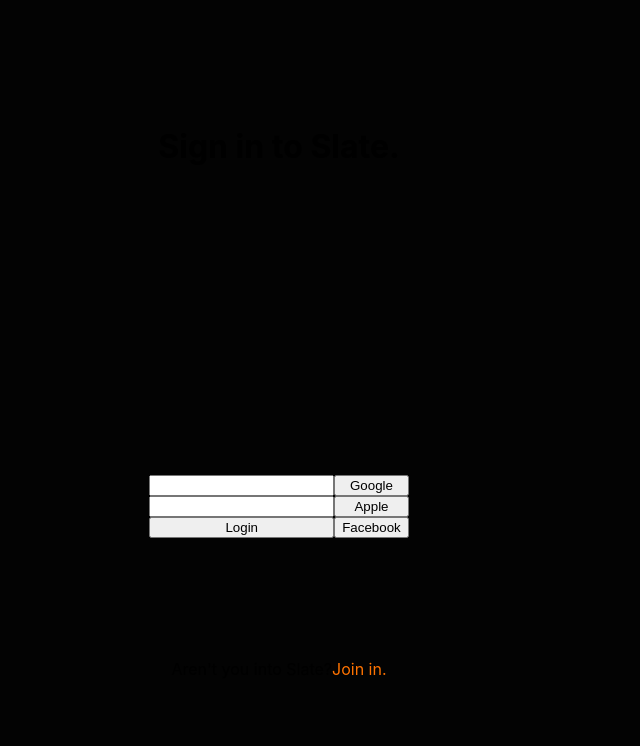
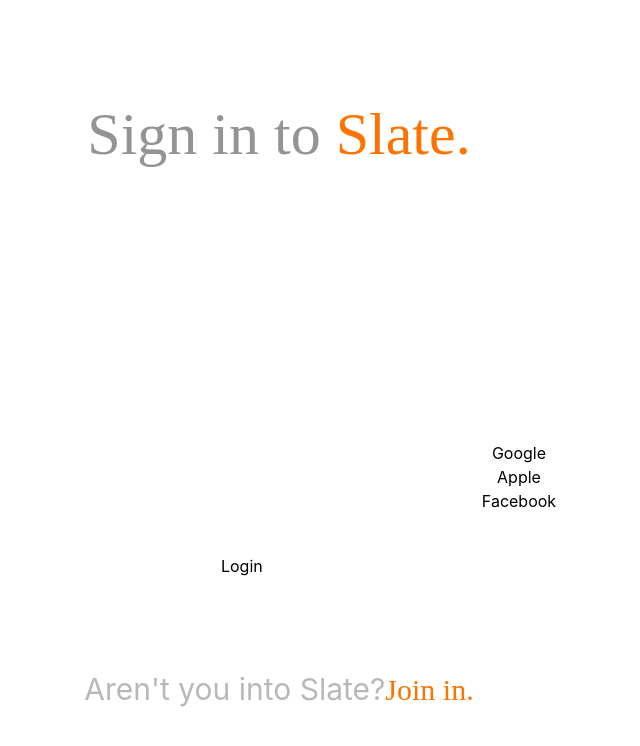
Before and after one commit to Revanthk08/Slate, a React (Create React App) app in the folder frontend/: page /login in a window 1280 px wide. Shown: the top 746 px of the page, without its empty margins (361-1001 px from the left). Built offline with nearby package versions, Linux system fonts and the light colour scheme.

Commit message:
font sized changed and tailwind config

```diff
--- a/frontend/src/App.css
+++ b/frontend/src/App.css
@@ -1,3 +1,5 @@
+
+
 .App {
   text-align: center;
 }
--- a/frontend/src/components/login.js
+++ b/frontend/src/components/login.js
@@ -5,11 +5,11 @@
     <div className='container'>
         <div className="heading">
             <img src="" alt="" />
-            <h1>Sign in to <span>Slate.</span></h1>
+            <h1 className='font-display text-xl text-heading1'>Sign in to <span className='text-orange'>Slate.</span></h1>
         </div>
         <div className="rect">
-            <div className="manual">
-                <input type="text" name="username" />
+            <div className="manual  border-black ">
+                <input className='w-[30em] h-[89px] flex-shrink-0 rounded-3xl ' type="text" name="username" />
                 <input type="password" name="password" />
                 <button>Login</button>
             </div>
@@ -22,7 +22,7 @@
             </div>
         </div>
         <div className="bottom">
-            <p>Aren't you into Slate?<span className='join'>Join in.</span></p>
+            <p className='text-common text-nm+'>Aren't you into Slate?<span className='text-orange text-nm+ cursor-pointer font-display'>Join in.</span></p>
         </div>
     </div>
   )
--- a/frontend/src/index.css
+++ b/frontend/src/index.css
@@ -1,3 +1,8 @@
+@tailwind base;
+@tailwind components;
+@tailwind utilities;
+
+
 body {
   margin: 0;
   font-family: -apple-system, BlinkMacSystemFont, 'Segoe UI', 'Roboto', 'Oxygen',
@@ -12,7 +17,7 @@
     monospace;
 }
 .container{
-  background-color: #030303;
+  /* background-color: #030303; */
   height: 100vh;
   display: flex;
   align-items: center;
@@ -26,9 +31,9 @@
 .manual,.authservices{
   flex-direction: column;
 }
-.join{
+/* .join{
   color: #FF7300;
-}
+} */
 .heading{
   height: 33%;
   width: 100%;
--- a/frontend/tailwind.config.js
+++ b/frontend/tailwind.config.js
@@ -1,8 +1,30 @@
 /** @type {import('tailwindcss').Config} */
 module.exports = {
-  content: [],
+  content: [
+     './src/**/*.{html,js}'
+  ],
   theme: {
-    extend: {},
+    extend: {
+      colors: {
+        'heading1' : '#959495',
+        'orange' : '#FF7300',
+        'placeholder' : '#4C4C4C',
+        'common' : '#B8B8B8'
+      },
+
+      fontSize: {
+        xl: '3.75rem',
+        nm: '1.75rem',
+       'nm+' : '1.875rem',
+       'nm++' : '2.5rem',
+      },
+
+      fontFamily: {
+        'display' : 'Pretendard'
+      }
+
+
+    },
   },
   plugins: [],
 }
```
